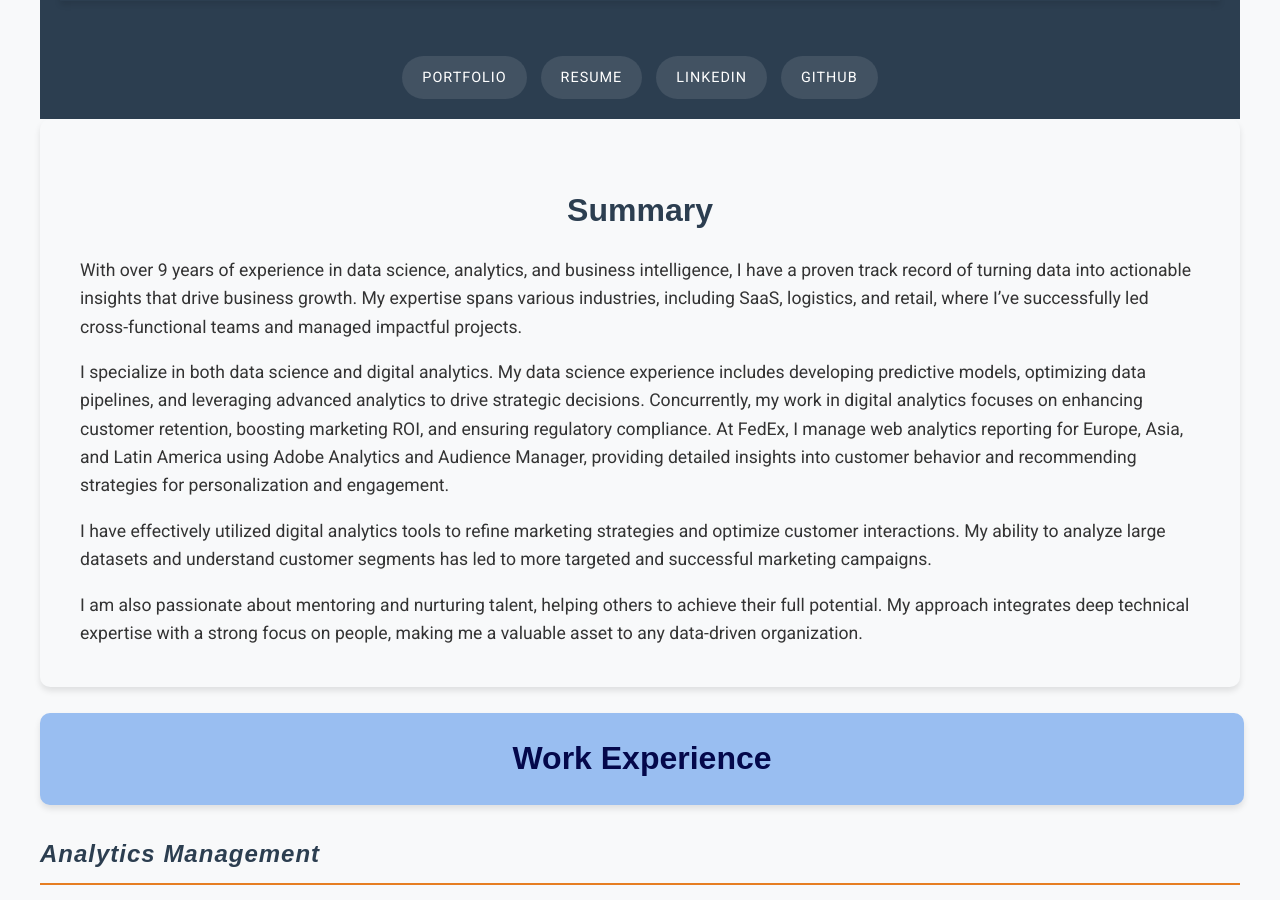
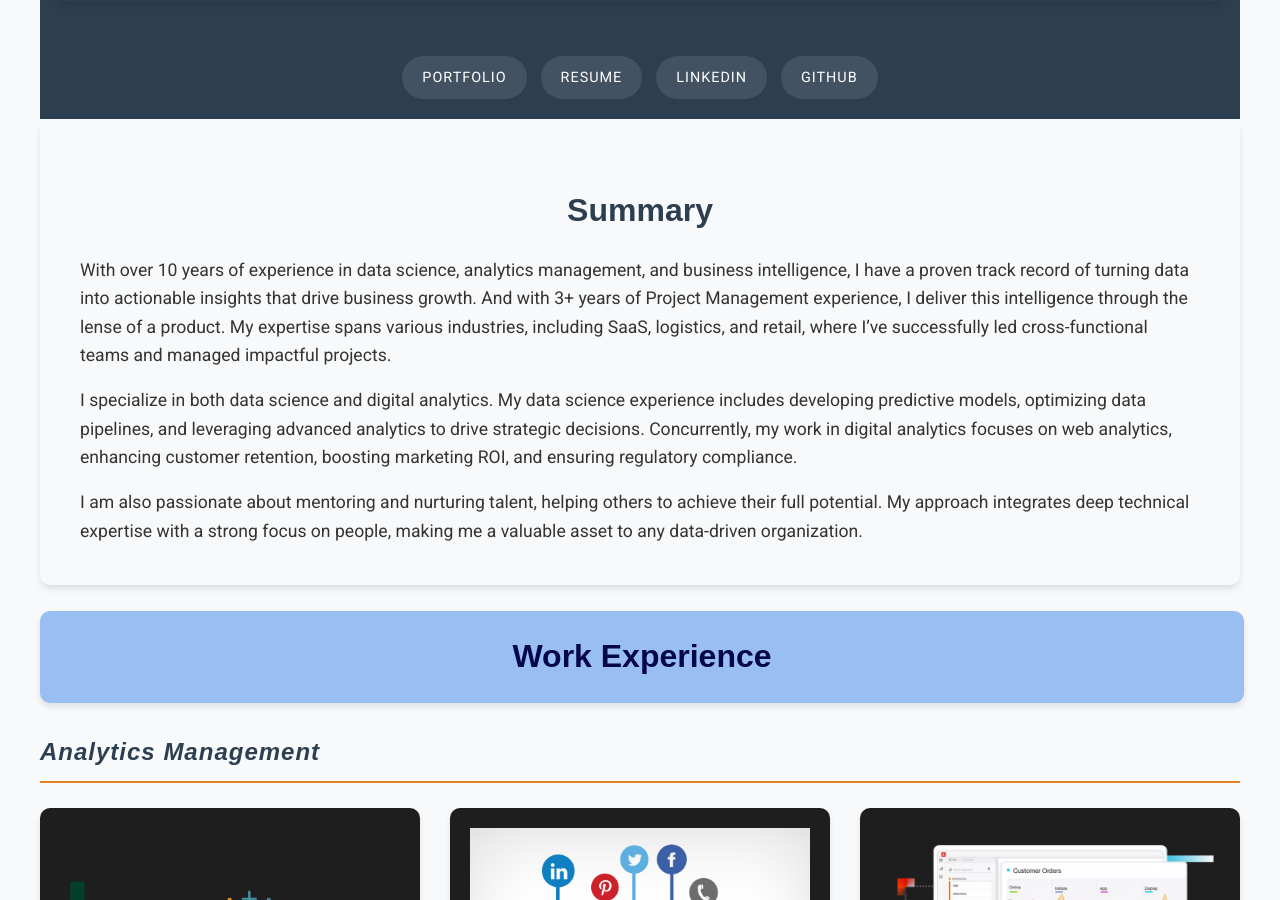
Before and after one commit to IyerS/sundareshiyer.github.io, a Jekyll site: the page built from index.html, in a window 1280 px wide and 900 px high, scrolled down 326 px. Built offline with Jekyll 4.4.1, drawn with Linux system fonts in a browser that asks for light colours.

Commit message:
Update index.html

```diff
--- a/index.html
+++ b/index.html
@@ -6,11 +6,10 @@ custom_css_class: home-page
 <div class="section summary">
   <h2>Summary</h2>
   <div class="summary-content">
-    <p>With over 9 years of experience in data science, analytics, and business intelligence, I have a proven track record of turning data into actionable insights that drive business growth. My expertise spans various industries, including SaaS, logistics, and retail, where I’ve successfully led cross-functional teams and managed impactful projects.</p>
+    <p>With over 10 years of experience in data science, analytics management, and business intelligence, I have a proven track record of turning data into actionable insights that drive business growth. And with 3+ years of Project Management experience, I deliver this intelligence through the lense of a product. My expertise spans various industries, including SaaS, logistics, and retail, where I’ve successfully led cross-functional teams and managed impactful projects.</p>
 
-    <p>I specialize in both data science and digital analytics. My data science experience includes developing predictive models, optimizing data pipelines, and leveraging advanced analytics to drive strategic decisions. Concurrently, my work in digital analytics focuses on enhancing customer retention, boosting marketing ROI, and ensuring regulatory compliance. At FedEx, I manage web analytics reporting for Europe, Asia, and Latin America using Adobe Analytics and Audience Manager, providing detailed insights into customer behavior and recommending strategies for personalization and engagement.</p>
+    <p>I specialize in both data science and digital analytics. My data science experience includes developing predictive models, optimizing data pipelines, and leveraging advanced analytics to drive strategic decisions. Concurrently, my work in digital analytics focuses on web analytics, enhancing customer retention, boosting marketing ROI, and ensuring regulatory compliance.</p>
 
-    <p>I have effectively utilized digital analytics tools to refine marketing strategies and optimize customer interactions. My ability to analyze large datasets and understand customer segments has led to more targeted and successful marketing campaigns.</p>
 
     <p>I am also passionate about mentoring and nurturing talent, helping others to achieve their full potential. My approach integrates deep technical expertise with a strong focus on people, making me a valuable asset to any data-driven organization.</p>
   </div>
```
